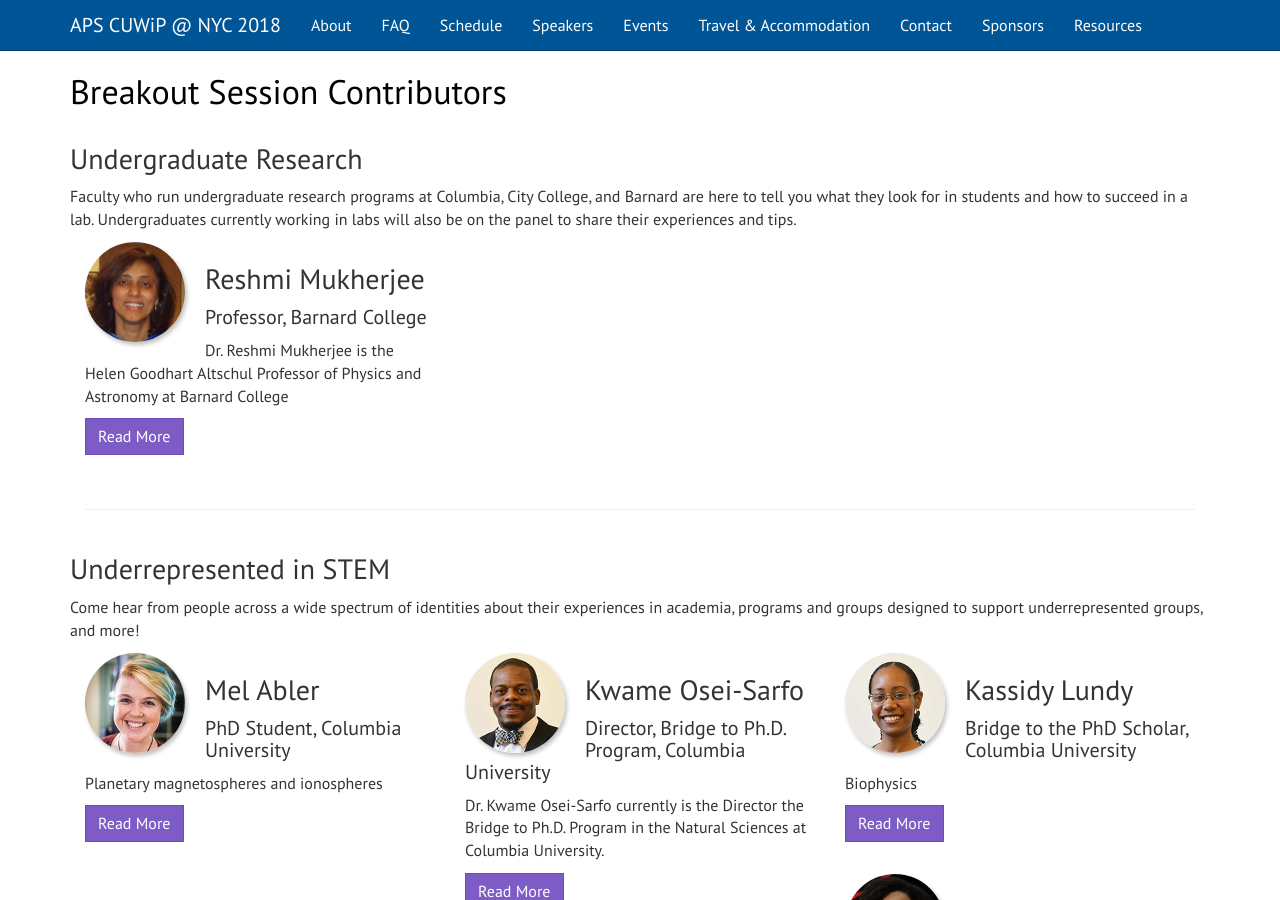
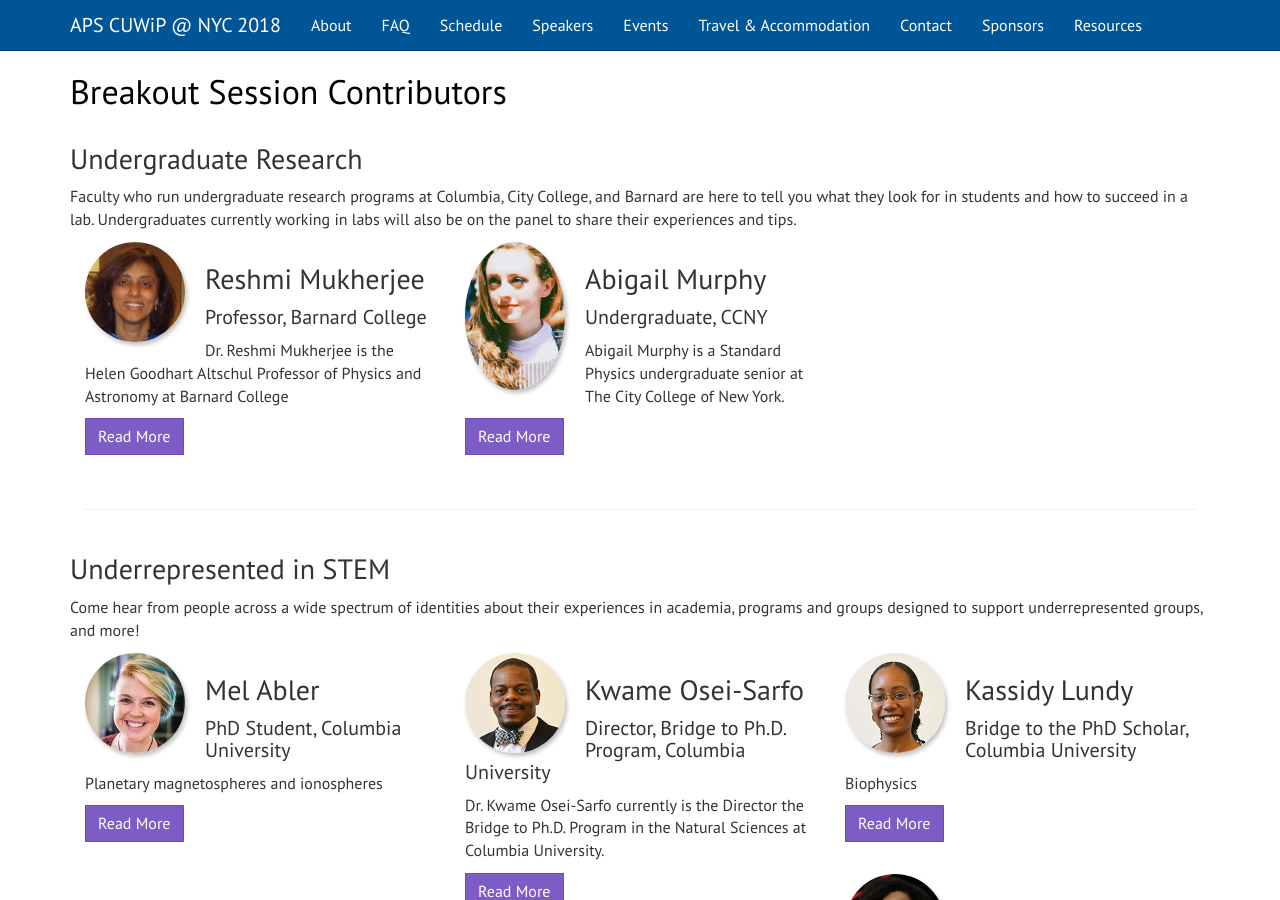
Before and after one commit to cuwip-nyc/cuwip-nyc.github.io, a Jekyll site: the page built from speakers.html, in a window 1280 px wide and 900 px high, scrolled down 1627 px. Built offline with Jekyll 4.4.1, drawn with Linux system fonts in a browser that asks for light colours; nearby versions of some CDN libraries.

Commit message:
Update Travel instructions and add undergraduate research student to speakers

```diff
--- a/speakers.html
+++ b/speakers.html
@@ -200,6 +200,23 @@
 <p>One of her current projects is VERITAS (Very Energetic Radiation Imaging Telescope Array System), located in southern Arizona. VERITAS is a major ground-based gamma-ray observatory that enables the study of extragalactic and galactic high energy gamma-ray sources. The VERITAS collaboration uses an array of mirrors at night to detect the quick flashes of blue Cherenkov light that result from gamma-ray air showers.
 </p>
 <p>Professor Mukherjee is also involved with the study of active galaxies, thought to be powered by super-massive black holes at their centers, and unidentified high-energy gamma-ray sources.</p>
+
+</div>
+</div>
+</div>
+
+<div class="col-md-4 col-sm-6 col-xs-12 aSpeaker">
+<img src="{{base.url}}/images/a-m-200.jpg" alt="murphy" class="img-circle img-responsive shadowImg pull-left" width="100" height="100">
+<h3>Abigail Murphy</h3>
+<h4>Undergraduate, CCNY</h4>
+<p>Abigail Murphy is a Standard Physics undergraduate senior at The City College of New York.</p>
+<button class="btn btn-info" type="button" data-toggle="collapse" data-target="#murphyBio" aria-expanded="false" aria-controls="murphyBio">
+Read More
+</button>
+<div class="collapse" id="murphyBio">
+<div class="well">
+<p>Abigail Murphy is a Standard Physics undergraduate senior at The City College of New York. In her time at CCNY, Abigail has been involved in two internship programs and completed one year of laboratory-based research. At the present, Abigail interns for a remote sensing research group. She is president of the Women in Physics club, and is involved in several programs as an undergraduate mentor. Abigail hopes to continue her remote sensing work in industry post graduation.
+</p>
 
 </div>
 </div>
```
Also changed, not shown: travel.md (+28 -28 lines), images/a-m-200.jpg (added), 3 other files.
